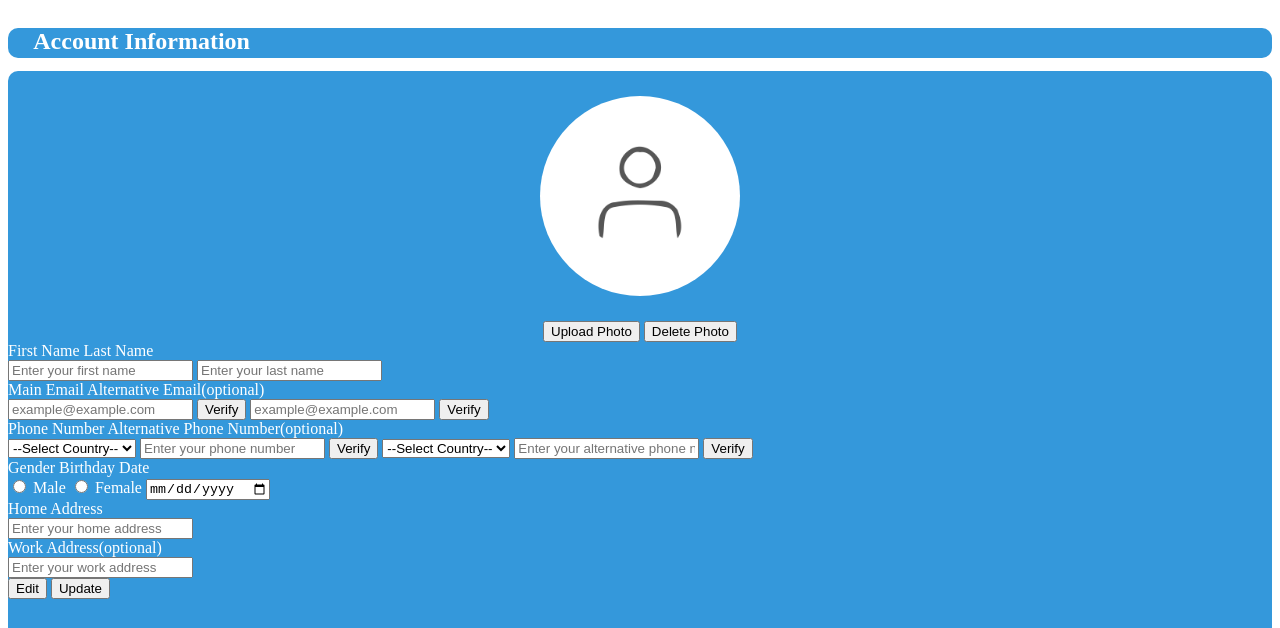
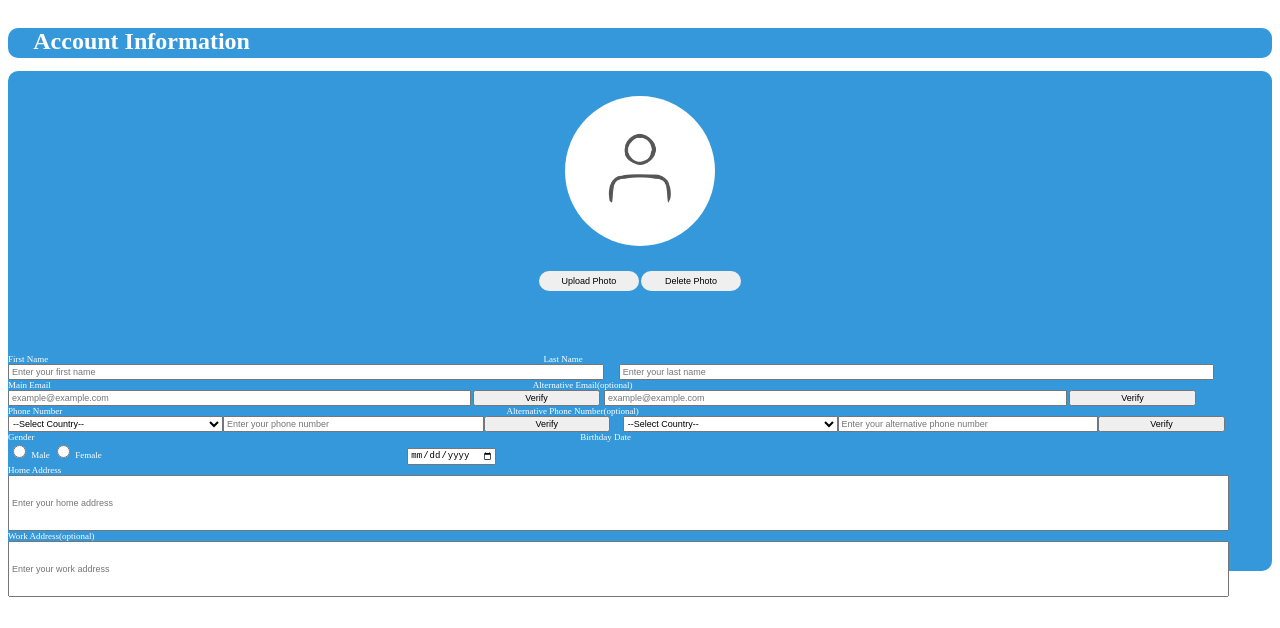
Before and after one commit to Eeja07/databaseSimpleWebApp-testing, a plain HTML site: page index.html in a window 1280 px wide. Shown: the part 172-800 px from the top of the page. Drawn offline with Linux system fonts and the light colour scheme; no server answers.

Commit message:
style: update HTML and CSS for layout improvements
- Move two HTML elements to improve structure
- Rename class 'buttons' to 'btn' for effeciency
- Adjust margin, display, and font properties in CSS for account settings section

```diff
--- a/index.html
+++ b/index.html
@@ -44,9 +44,9 @@
                     <button type="button" onclick="">Verify</button>
                 </div>
                 <div class="acc-settings__phone-number-container">
+                    <label for="phone">Phone Number</label>
+                    <label for="alt-phone">Alternative Phone Number(optional)</label>
                     <form>
-                        <label for="phone">Phone Number</label>
-                        <label for="alt-phone">Alternative Phone Number(optional)</label><br>
                         <select id="country" name="country">
                             <option value="">--Select Country--</option>
                         </select>
@@ -74,7 +74,7 @@
                     <label for="work-address">Work Address(optional)</label><br>
                     <input type="text" id="work-address" name="work-address" placeholder="Enter your work address">
             </div>
-            <div class="acc-settings__buttons-container">
+            <div class="acc-settings__btn-container">
                 <button class="acc-settings__edit-btn" onclick="editInformation()">Edit</button>
                 <button class="acc-settings__update-btn" onclick="updateInformation()">Update</button>
             </div>
--- a/style.css
+++ b/style.css
@@ -14,10 +14,16 @@ header {
 }
 .acc-settings__container {
     width: 100%;
-    height: 1000px;
+    height: 500px;
     color: white;
     background-color: #3498db;
     border-radius: 10px; /* Optional: This adds rounded corners */
+    font-size: xx-small;
+}
+.acc-settings__container input,
+.acc-settings__container select,
+.acc-settings__container button{
+    font-size: xx-small;
 }
 .acc-settings__pic-container{
     display: flex;
@@ -26,8 +32,8 @@ header {
     align-items: center;
 }
 .acc-settings__pic-circle{
-    width: 200px;
-    height: 200px;
+    width: 150px;
+    height: 150px;
     border-radius: 50%;
     background-color: white;
     margin: 2%;
@@ -50,6 +56,75 @@ header {
     text-decoration: none;
     padding:2%;
 }
-.acc-settings__info-container{}
-.acc-settings__name-container{}
-.acc-settings__email-container{}
+.acc-settings__pic-actions button {
+    width: 100px;
+    height: 20px;
+    border-radius: 10px; /* Optional: This adds rounded corners */
+    border: none;
+}
+
+
+
+
+.acc-settings__info-container{
+    display: flex;
+    flex-direction: column;
+    margin-top: 5%;
+}
+.acc-settings__name-container label:nth-child(1){
+    margin-right: 39%;
+}
+.acc-settings__name-container input{
+    width: 46.5%;
+    margin-right: 1%;
+}
+.acc-settings__email-container label:nth-child(1){
+    margin-right: 38%;
+}
+.acc-settings__email-container button{
+    width: 10%;
+    margin-right: 2px;
+}
+.acc-settings__email-container input{
+    width: 36%;
+}
+.acc-settings__phone-number-container label:nth-child(1){
+    margin-right: 35%;
+}
+.acc-settings__phone-number-container form {
+    display: flex;
+    flex-direction: row;
+}
+.acc-settings__phone-number-container form input {
+    width:20%;
+}
+.acc-settings__phone-number-container form select{
+    width:17%;
+}
+.acc-settings__phone-number-container form button {
+    width: 10%;
+    margin-right: 1%;
+}
+.acc-settings__gender-birthday-container label:nth-child(1){
+    margin-right: 43%;
+}
+.acc-settings__gender-birthday-container input:nth-of-type(3) {
+    margin-left: 24%;
+}
+
+.acc-settings__address-container input{
+    width: 96%;
+    height: 50px;
+}
+.acc-settings__btn-container{
+    margin-top: 5%;
+    display: flex;
+    justify-content: center;
+    gap: 8%;
+}
+.acc-settings__btn-container button{
+    width: 100px;
+    height: 20px;
+    border-radius: 10px; /* Optional: This adds rounded corners */
+    border: none;
+}
```
